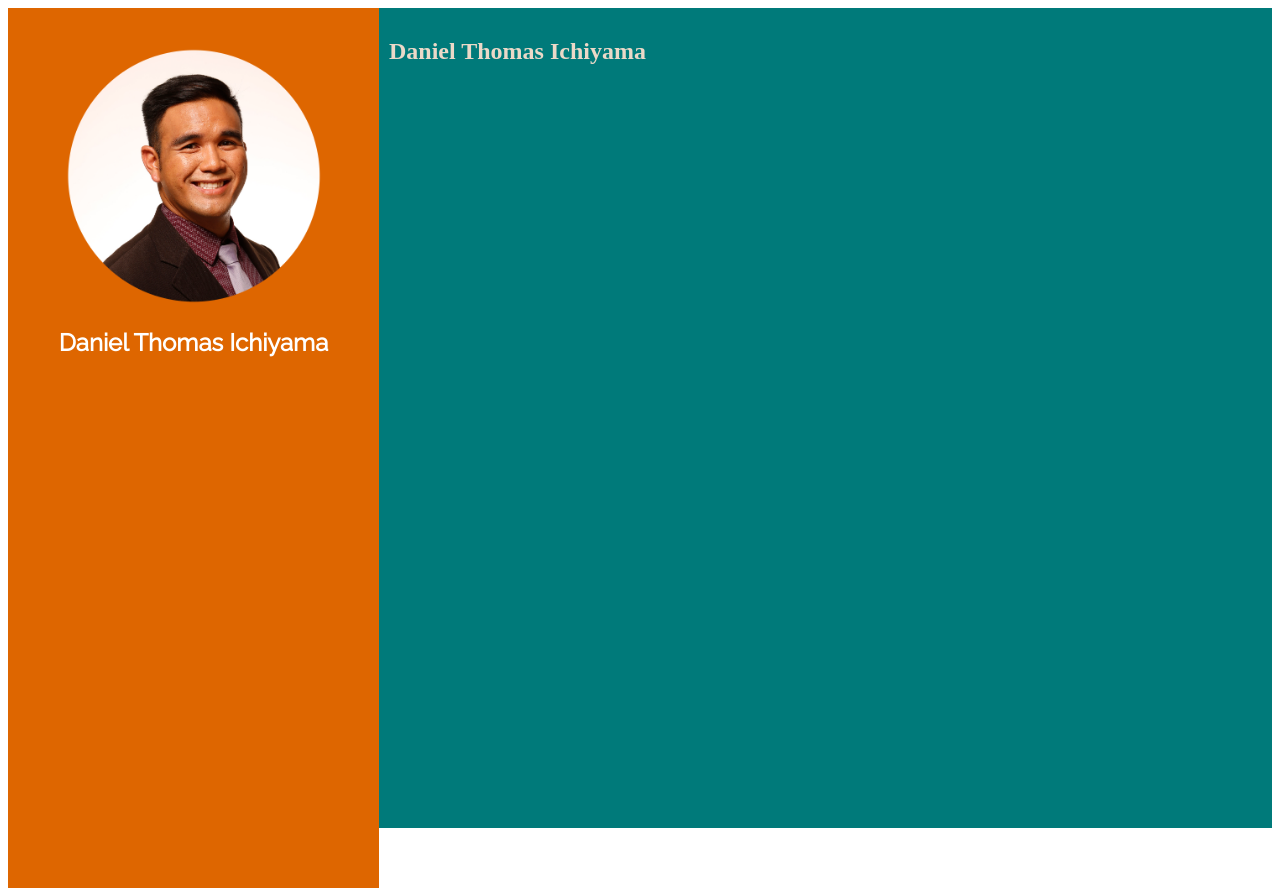
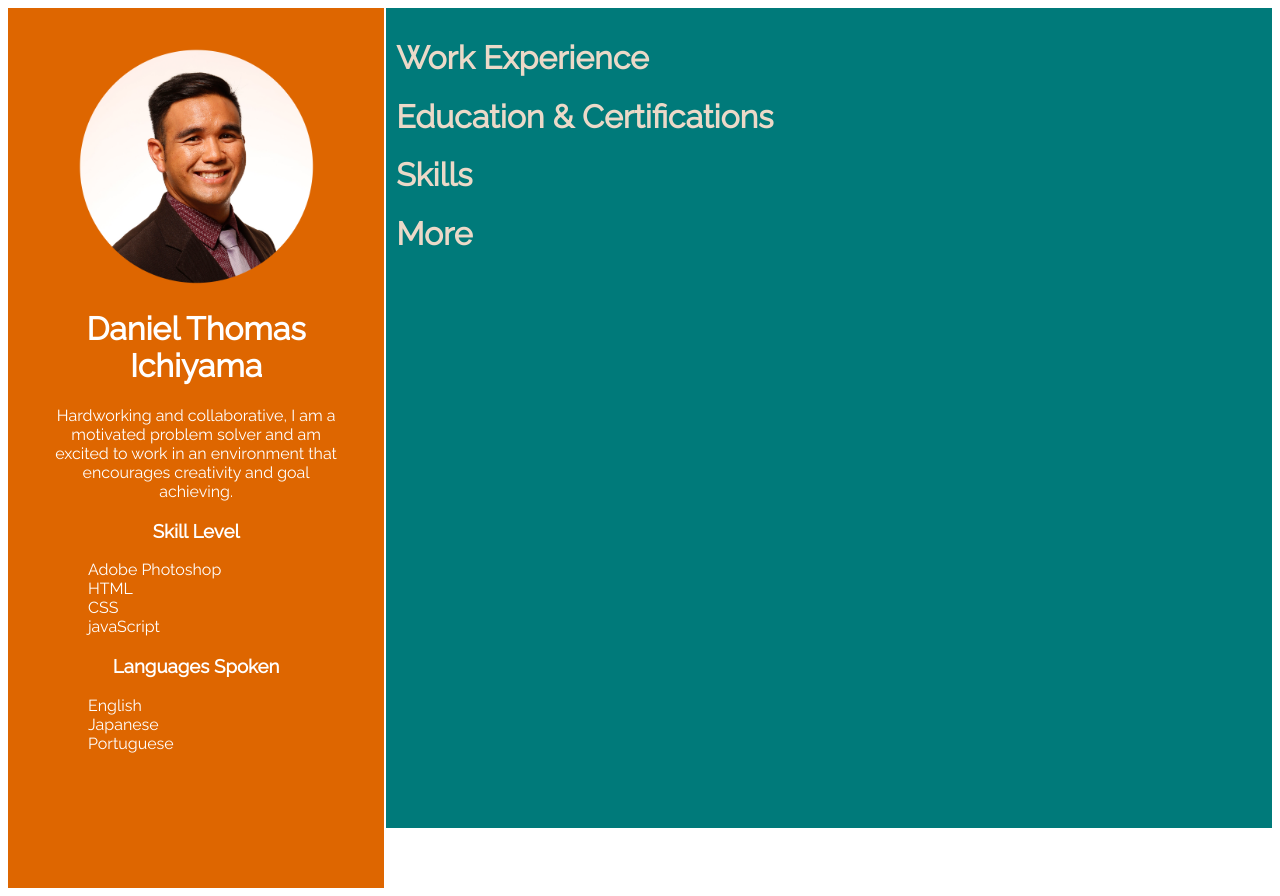
Before and after one commit to danieltichiyama/danieltichiyama.github.io, a plain HTML site: page index.html in a window 1280 px wide. Drawn offline with Linux system fonts and the light colour scheme; a web font is replaced by a local one.

Commit message:
added content  to left panel

```diff
--- a/css/styles.css
+++ b/css/styles.css
@@ -15,27 +15,35 @@ font-family: 'Pacifico', cursive;
 body {
     display: flex;
     flex-direction:row;
+    font-family: 'Raleway', sans-serif;
+
 }
 
 #leftBox{
     background-color:#de6600;
-    width:25vw;
+    width:26vw;
     height:100vh;
     color: white;
     text-align: center;
     padding: 40px;
-    font-family: 'Raleway', sans-serif;
+    margin-right: 2px;
 }
 
 #rightBox {
-    width:75vw;
+    width:76vw;
     height:100vh;
     background-color:#007a7a;
     color: #ebd9c8;
     padding:10px;
+
 }
 
 #profilePicture {
     height:auto;
-    width:20vw;
+    width:80%;
 }
+
+ul{
+    list-style: none;
+text-align:left;
+}
--- a/index.html
+++ b/index.html
@@ -9,13 +9,32 @@
     <link href="https://fonts.googleapis.com/css?family=Anton|Pacifico|Raleway|Sofia" rel="stylesheet">
 </head>
 <body>
-    <section id="leftBox">
+    <div id="leftBox">
         <img src="assets/headshot.png" id="profilePicture"></img>
         <h1>Daniel Thomas Ichiyama</h1>
-    </section>
-    <section id="rightBox">
-        <h1>Daniel Thomas Ichiyama</h1>
-    </section>
+        <p id="bio">Hardworking and collaborative, I am a motivated problem solver and am excited to work in an environment that encourages creativity and goal achieving.</p>
+        <h3>Skill Level</h3>
+        <ul id="skills">
+            <li>Adobe Photoshop</li>
+            <li>HTML</li>
+            <li>CSS</li>
+            <li>javaScript</li>
+        </ul>
+        <h3>Languages Spoken</h3>
+        <ul id="languages">
+            <li>English</li>
+            <li>Japanese</li>
+            <li>Portuguese</li>
+        </ul>
+    </div>
+    <div id="rightBox">
+        <div class="content">
+                <h1>Work Experience</h1>
+                <h1>Education & Certifications</h1>
+                <h1>Skills</h1>
+                <h1>More</h1>
+        </div>
+    </div>
 
 
     <script src="js/app.js"></script>
```
